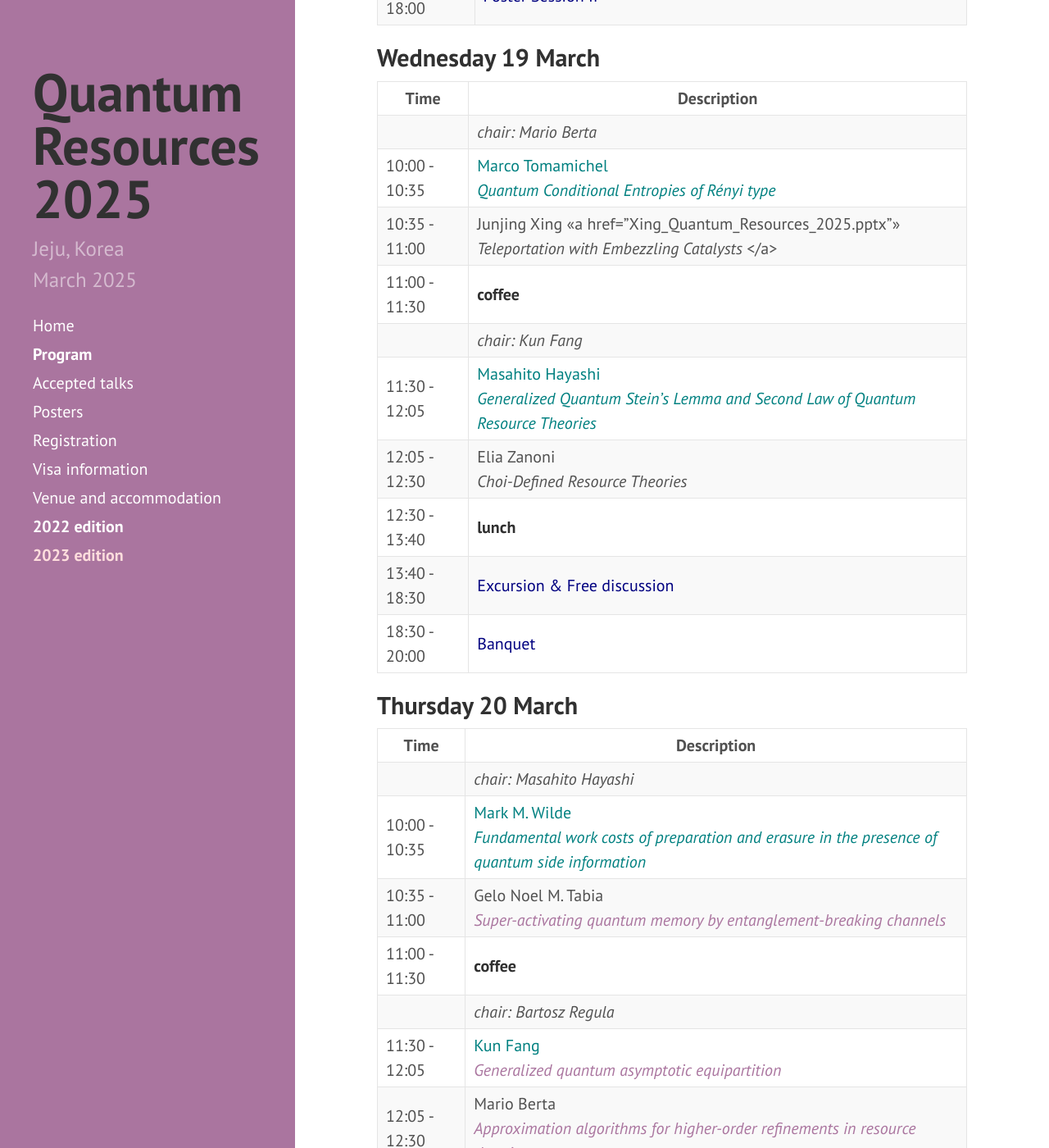
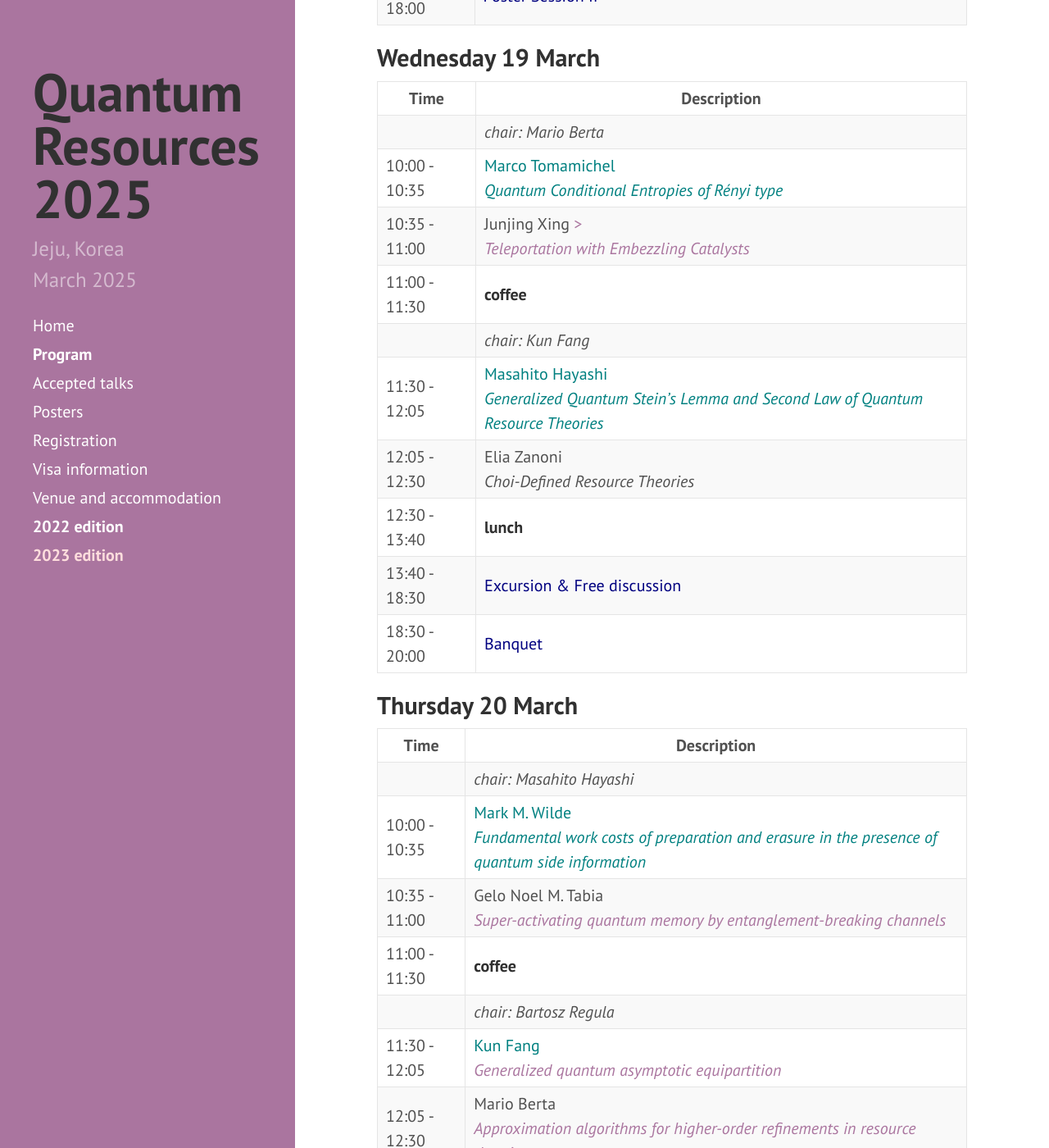
Before and after one commit to yeon-lee/yeon-lee.github.io, a Jekyll site: the page built from program.md, in a window 1280 px wide and 1400 px high, scrolled down 3777 px. Shown: the whole window at 82% size. Built offline with Jekyll 4.4.1, drawn with Linux system fonts in a browser that asks for light colours; nearby versions of some CDN libraries.

Commit message:
Update program.md

```diff
--- a/program.md
+++ b/program.md
@@ -62,7 +62,7 @@ order: 2
 |--- |--- |
 | | *chair: Mario Berta* |
 | 10:00 - 10:35  | <span class="p-contrib"> Marco Tomamichel <br /><i> Quantum Conditional Entropies of Rényi type </i></span>                      |
-| 10:35 - 11:00 | Junjing Xing <<a href="Xing_Quantum_Resources_2025.pptx">> <br /><i>Teleportation with Embezzling Catalysts</i> </a>|
+| 10:35 - 11:00 | Junjing Xing <a href="Xing_Quantum_Resources_2025.pptx">> <br /><i>Teleportation with Embezzling Catalysts</i> </a>|
 | 11:00 - 11:30 | **coffee**                           |
 | | *chair: Kun Fang* |
 | 11:30 - 12:05 | <span class="p-contrib"> Masahito Hayashi <br /><i> Generalized Quantum Stein’s Lemma and Second Law of Quantum Resource Theories </i></span>                      |
```
Also changed, not shown: other parts of program.md (+1 -1 lines).
